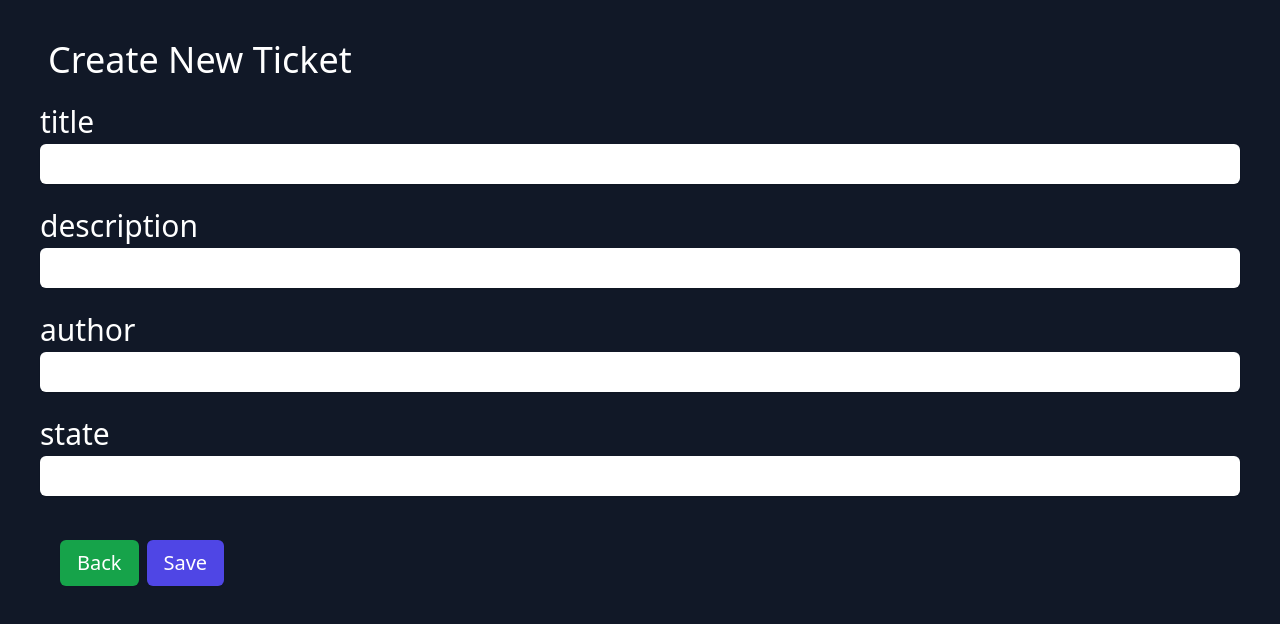
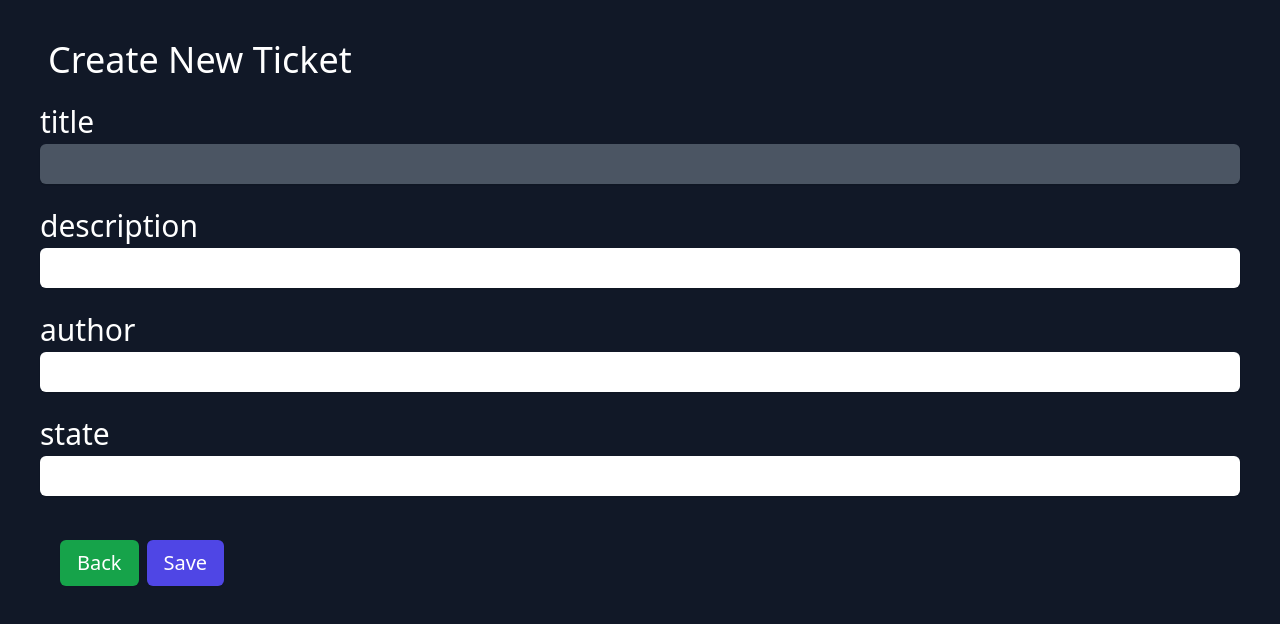
Before and after one commit to Traceton/Ticketer, a Next.js app: page /tickets/createTicket in a window 1280 px wide. Shown: the top 624 px of the page. Built offline with nearby package versions, Linux system fonts and the light colour scheme.

Commit message:
changed next.config.js to not use permanent redirects.

```diff
--- a/next.config.js
+++ b/next.config.js
@@ -5,7 +5,7 @@ module.exports = {
       {
         source: "/",
         destination: "/tickets",
-        permanent: true,
+        permanent: false,
       },
     ];
   },
--- a/pages/tickets/createTicket.js
+++ b/pages/tickets/createTicket.js
@@ -48,7 +48,7 @@ export default function CreateTicket() {
                     name="title"
                     id="title"
                     autoComplete="title"
-                    className="shadow-sm  border border-transparent block h-10 w-full text-xl font-light sm:text-sm border border-gray-300 rounded-md"
+                    className="shadow-sm  border border-transparent block h-10 w-full text-xl bg-gray-600 font-light sm:text-sm border border-gray-300 rounded-md"
                   />
                 </div>
               </div>
```
